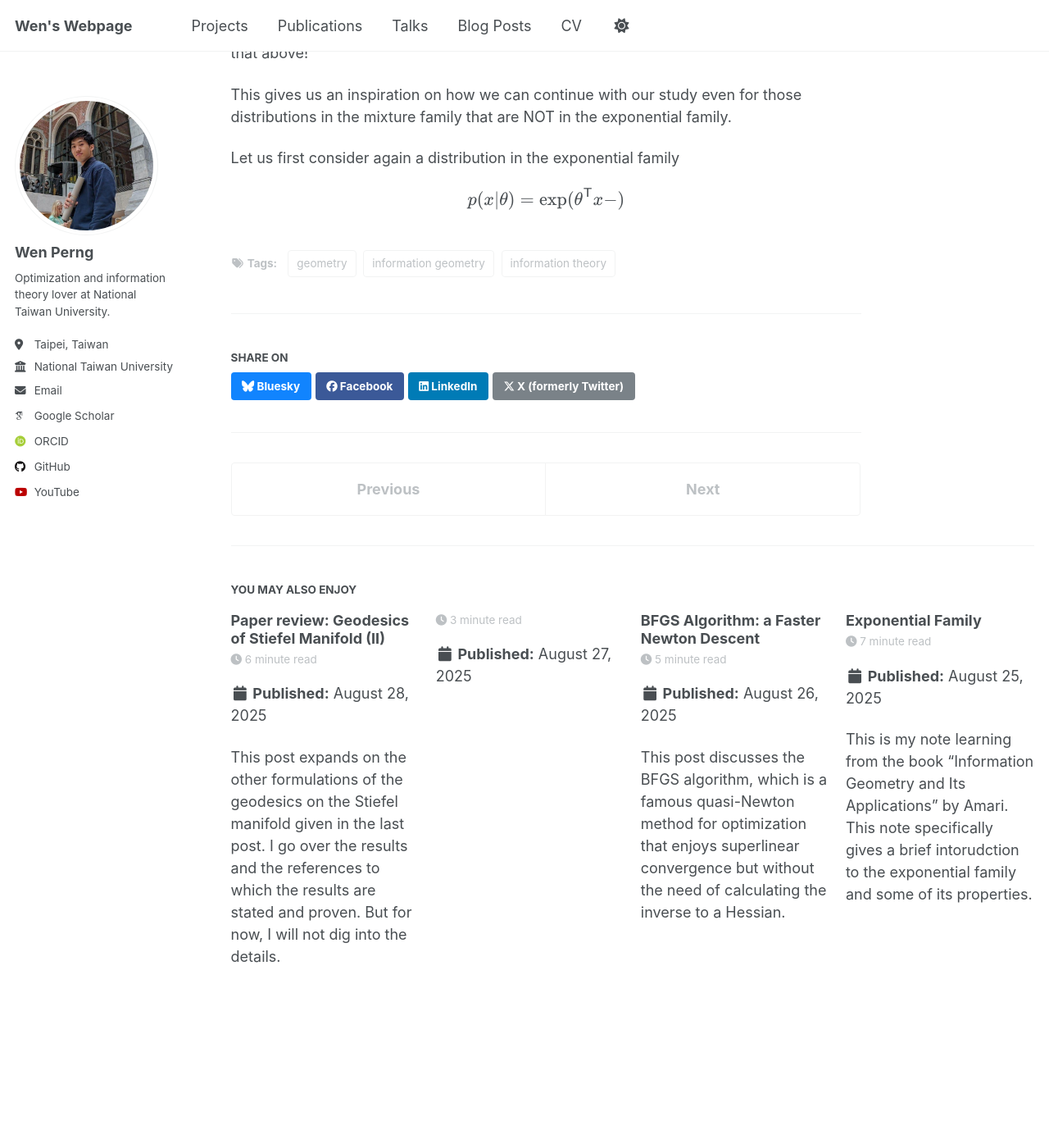
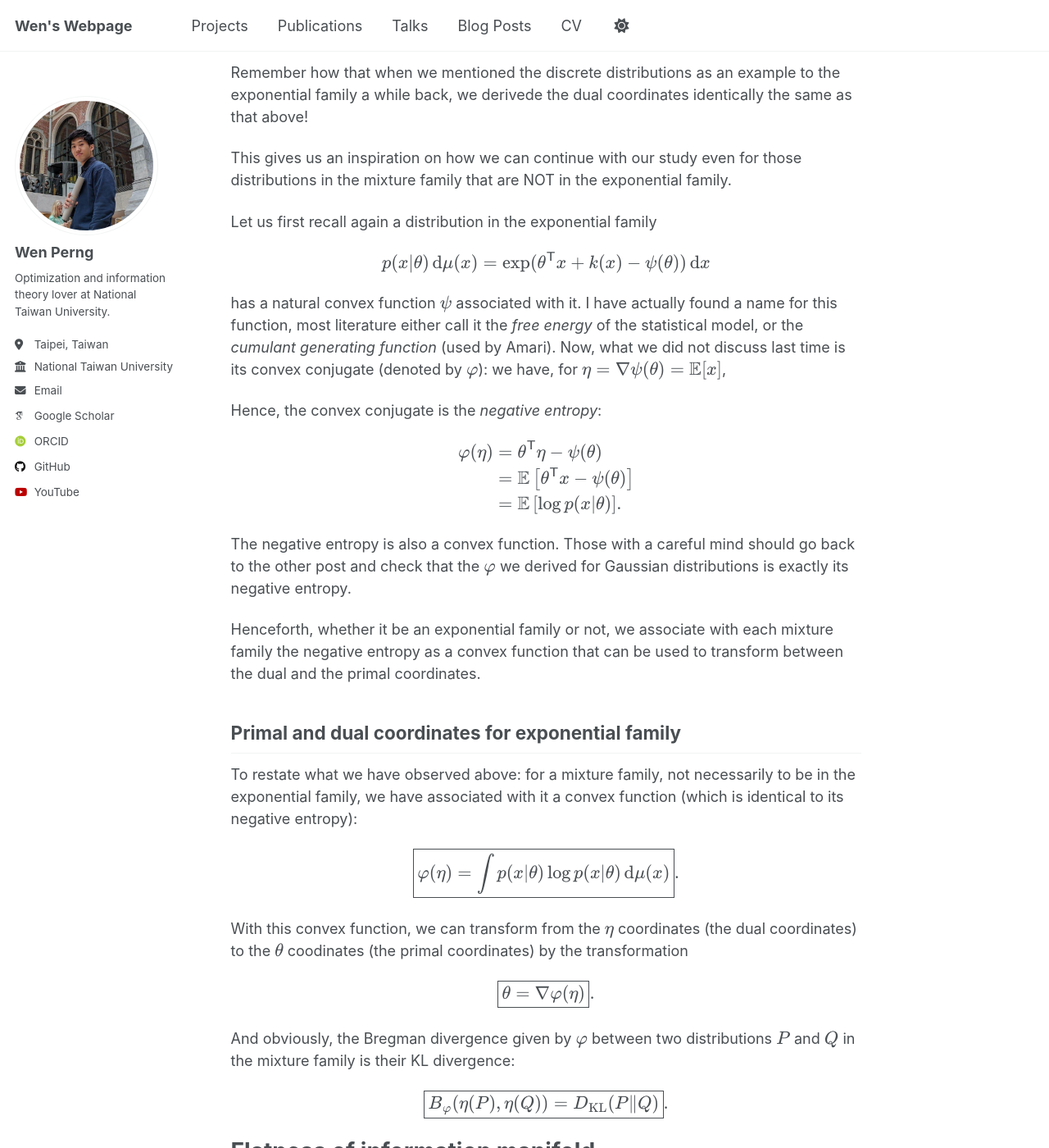
Before and after one commit to WenPerng/WenPerng.github.io, a Jekyll site: the page built from _posts/2025-08-29-blog-post.md, in a window 1280 px wide and 1400 px high, scrolled down 971 px. Shown: the whole window at 82% size. Built offline with Jekyll 4.4.1, drawn with Linux system fonts in a browser that asks for light colours; some web fonts are replaced; a script that is not in the unit is left out; some of the changed text lies outside the part shown.

Commit message:
latex in excerpt

```diff
--- a/_posts/2025-08-29-blog-post.md
+++ b/_posts/2025-08-29-blog-post.md
@@ -1,17 +1,19 @@
 ---
-title: '\\(e\\) and \\(m\\) in Information Geometry'
+title: 'The \\(e\\) and \\(m\\) in Information Geometry'
 date: 2025-08-29
 permalink: /posts/2025/08/blog-post-9/
 tags:
   - information geometry
   - information theory
   - geometry
-excerpt: "Besides the exponential family, another type of important family of distributions is the mixture families. This post gives some illustration to the \\(e\\)- and \\(m\\)-properties in information geometry, finally giving an example on interpreting the forward and backward KL divergence."
+excerpt: "Besides the exponential family, another type of important family of distributions is the mixture families. This post gives some illustration to the \\(e\\)- and \\(m\\)-properties in information geometry, completing the basic picture of information geometry."
 ---
 
 Besides the exponential family that we talked about [last time](/posts/2025/08/blog-post-5/), the *mixture family* that I am about to introduce you to right now is also fairly important.
 
 The exponential family together with the mixture family completes the view on the *flat structures* of some information manifolds.
+
+Stay till the end where I give an interpretation of the forward and backward KL divergences used in machine learning.
 
 # Mixture family
 Given a set of distributions \\(\\\{q_k(x)\\\}_{k=0}^{n}\\), an element in the mixture family is given by
@@ -36,9 +38,78 @@
 
 This gives us an inspiration on how we can continue with our study even for those distributions in the mixture family that are NOT in the exponential family.
 
-Let us first consider again a distribution in the exponential family
+Let us first recall again a distribution in the exponential family
 <p>
 $$
-p(x\vert\theta) = \exp(\theta^{\mathsf{T}}x - )
+p(x\vert\theta) \, \mathrm{d}\mu(x) = \exp(\theta^{\mathsf{T}}x +k(x) - \psi(\theta))\, \mathrm{d}x
 $$
 </p>
+has a natural convex function \\(\psi\\) associated with it. I have actually found a name for this function, most literature either call it the *free energy* of the statistical model, or the *cumulant generating function* (used by Amari). Now, what we did not discuss last time is its convex conjugate (denoted by \\(\varphi\\)): we have, for \\(\eta = \nabla\psi(\theta) = \mathbb{E}[x]\\),
+
+
+Hence, the convex conjugate is the *negative entropy*:
+<p>
+$$
+\begin{align*}
+	\varphi(\eta) &= \theta^{\mathsf{T}} \eta - \psi(\theta) \\
+	&= \mathbb{E}\left[\theta^{\mathsf{T}} x - \psi(\theta)\right] \\
+	&= \mathbb{E}\left[\log p(x\vert\theta)\right].
+\end{align*}
+$$
+</p>
+The negative entropy is also a convex function. Those with a careful mind should go back to the other post and check that the \\(\varphi\\) we derived for Gaussian distributions is exactly its negative entropy.
+
+Henceforth, whether it be an exponential family or not, we associate with each mixture family the negative entropy as a convex function that can be used to transform between the dual and the primal coordinates.
+
+## Primal and dual coordinates for exponential family
+To restate what we have observed above: for a mixture family, not necessarily to be in the exponential family, we have associated with it a convex function (which is identical to its negative entropy):
+<p>
+$$
+\boxed{
+	\varphi(\eta) = \int p(x\vert\theta) \log p(x\vert\theta) \,\mathrm{d}\mu(x)
+}.
+$$
+</p>
+With this convex function, we can transform from the \\(\eta\\) coordinates (the dual coordinates) to the \\(\theta\\) coodinates (the primal coordinates) by the transformation
+<p>
+$$\boxed{\theta = \nabla\varphi(\eta)}.$$
+</p>
+And obviously, the Bregman divergence given by \\(\varphi\\) between two distributions \\(P\\) and \\(Q\\) in the mixture family is their KL divergence:
+<p>
+$$\boxed{
+B_{\varphi}(\eta(P),\eta(Q)) = D_{\mathrm{KL}}(P\|Q)
+}.
+$$
+</p>
+
+# Flatness of information manifold
+In information geometry, the interplay between the primal and dual is really important. As they strongly associate themselves with the exponential family and the mixture family, one often see primal or dual terms written with \\(e\\) or \\(m\\) in front, respectively. These two letters obviously stands for the exponential and the mixture.
+
+## \\(e\\)- and \\(m\\)-geodesics
+For an exponential family, we can define an \\(e\\)-geodesic (also called a *primal* geodesic) on the primal coordinates \\(\theta\\) between two distributions \\(p(x\vert\theta_1)\\) and \\(p(x\vert\theta_2)\\) as
+<p>
+$$\boxed{
+	\theta(t) = (1-t)\theta_1 + t\theta_2
+}.$$
+</p>
+This is another member in the exponential family:
+<p>
+$$
+p(x\vert\theta(t)) = \exp\left(\theta(t)^{\mathsf{T}}x - \psi(\theta(t))\right).
+$$
+</p>
+By taking the logarithm, one can also see that the \\(e\\)-geodesic is a linear interpolation (with normalization) in logarithmic scale.
+
+In terms of the dual coordinates for the exponential family, an \\(m\\)-geodesic (also called a *dual* geodesic) between \\(p(x\vert\eta_1)\\) and \\(p(x\vert\eta)\\)[^abuse] is
+<p>
+$$\boxed{
+	\eta(t) = (1-t)\eta_1 + t\eta_2
+}.$$
+</p>
+On the \\(m\\)-geodesic, the expectation of \\(x\\) is linearly interpolated.
+
+[^abuse]: Note the abuse of notation right here.
+
+On the other hand, for the mixture family, the \\(m\\)-geodesic is simply a linear interpolation of the distributions themselves. But bare in mind that, in general, the linear interpolation of distributions in an exponential family might not be in the exponential family.
+
+## \\(e\\)- and \\(m\\)-flatness
```
Also changed, not shown: _posts/2025-08-27-blog-post.md (+1 -1 lines), _posts/2025-08-30-blog-post.md (added, +20 -0 lines).
